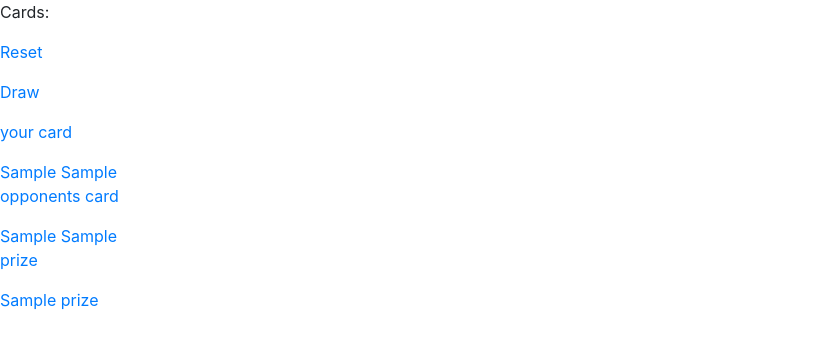
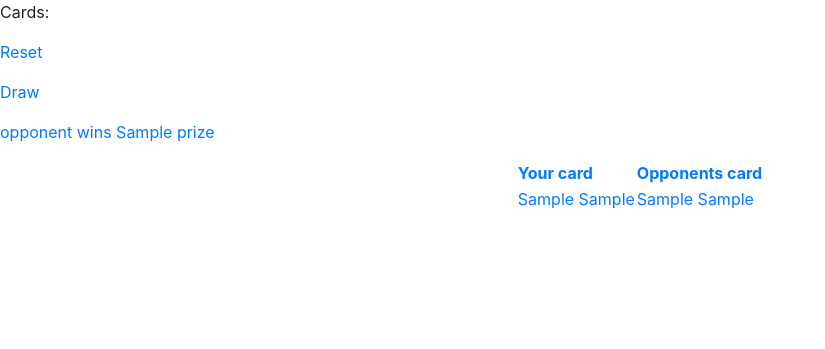
Before and after one commit to MattCrutchley/cards, a Flask app: page /draw/ in a window 1280 px wide. Shown: the top 349 px of the page, without its empty margins (0-825 px from the left). Run offline with Flask 2, Linux system fonts and the light colour scheme; tables that the repository leaves empty hold one stand-in row (values such as "Sample post"); a database or web service that is not in the repository returns one stand-in record (values such as "Sample title"); data that the repository does not hold is empty; some libraries are stand-ins or nearby versions.

Commit message:
formatting index.html

```diff
--- a/frontend/application/routes.py
+++ b/frontend/application/routes.py
@@ -16,7 +16,11 @@ def reset():
 @app.route('/draw/')
 def draw():
     response = requests.get('http://draw:5000/').json()
-    return render_template('index.html',card0 = response["Card0"], suit0 = response ["Suit0"], card1 = response["Card1"], suit1 = response ["Suit1"], prize = prize()["Prize"] )
+    if response["Value0"] > response["Value1"]:
+        winner = "you win"
+    else:
+        winner = "opponent wins"
+    return render_template('index.html',card0 = response["Card0"], suit0 = response ["Suit0"], card1 = response["Card1"], suit1 = response ["Suit1"], prize = prize()["Prize"], winner = winner )
 
 @app.route('/prize/')
 def prize():
--- a/frontend/application/templates/index.html
+++ b/frontend/application/templates/index.html
@@ -16,13 +16,19 @@
 	<p> <a href = "/draw/"> Draw </p>
 </div>
 <div>
-	<p> your card </p>{{ card0 }} {{ suit0 }}
+	<table align="center">
+		<tr>
+			<th scope="col">Your card   </th>
+			<th scope="col">Opponents card</th>
+		</tr>
+		<tr>
+			<td> {{ card0 }} {{ suit0 }}</td>
+
+			<td>{{ card1 }} {{ suit1 }}</td>
+		</tr>
 </div>
 <div>
-	<p> opponents card </p>{{ card1 }} {{ suit1 }}
-</div>
-<div>
-	<p> prize </p> {{ prize }}
+	<p> {{ winner }} {{ prize }} </p>
 </div>
 
 {% endblock %}
```
